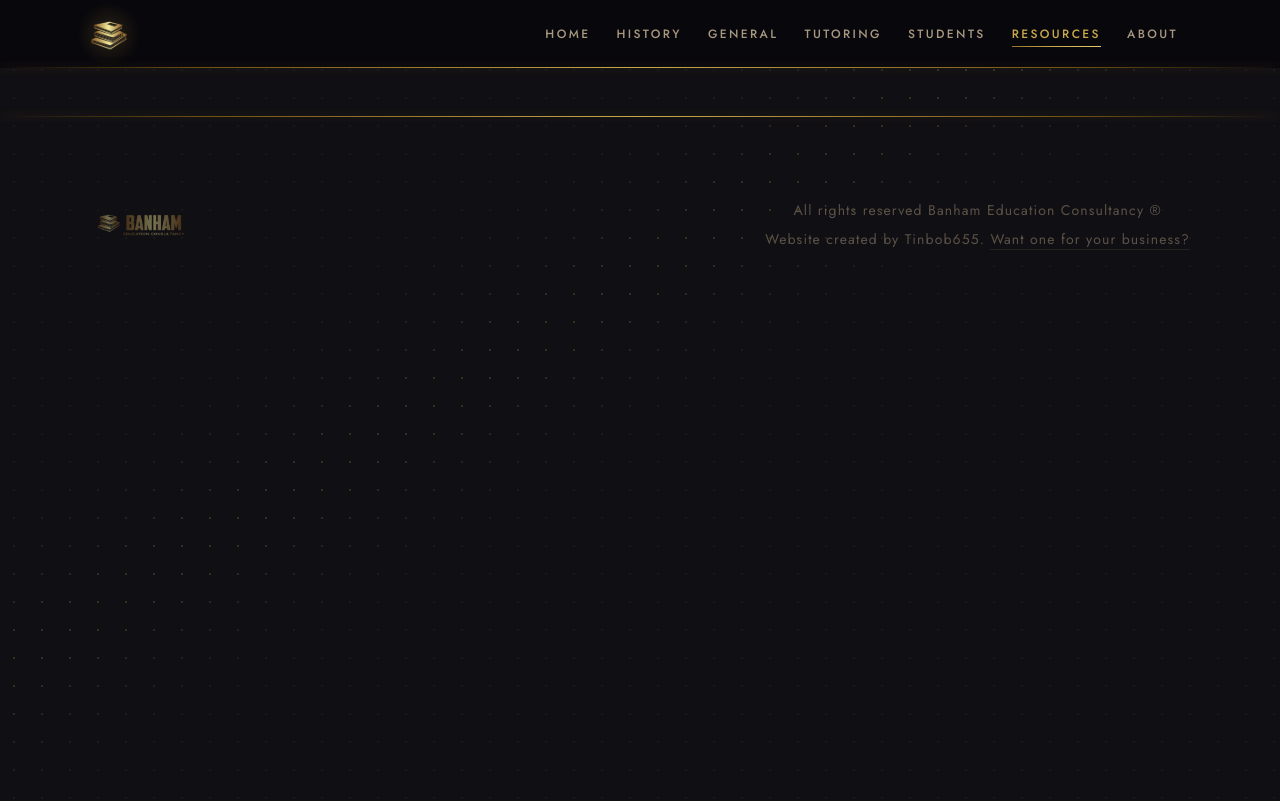
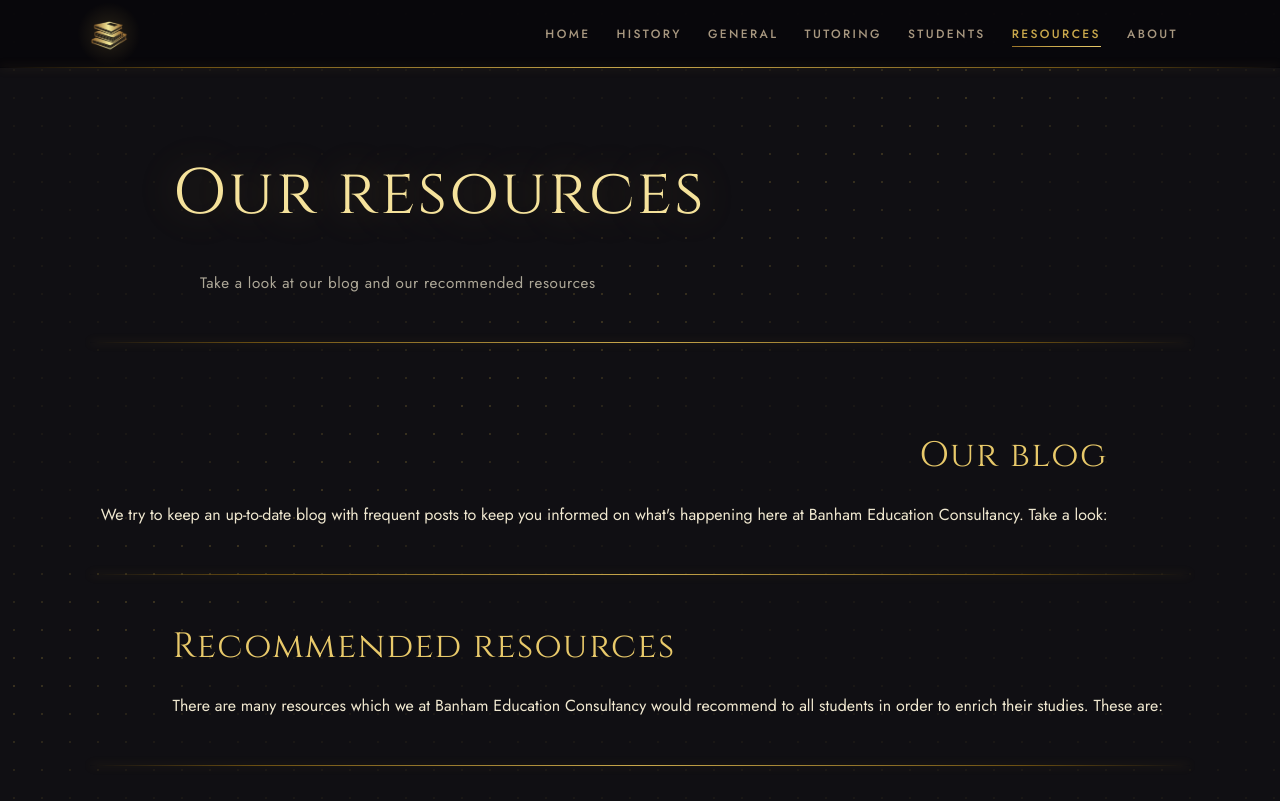
Before and after one commit to tinbob655/banham-education-consultancy, a React (Vite) app: page /resources in a window 1280 px wide. Shown: the top 801 px of the page. Built offline with nearby package versions, Linux system fonts and the light colour scheme.

Commit message:
setup for resources page

```diff
--- a/src/AllRoutes.tsx
+++ b/src/AllRoutes.tsx
@@ -10,7 +10,6 @@
 import Resources from "./components/pages/resources/Resources.tsx";
 import Students from "./components/pages/students/Students.tsx";
 import Tutoring from "./components/pages/tutoring/Tutoring.tsx";
-import Blog from "./components/pages/blog/Blog.tsx";
 
 const routeInfo:[string, React.ComponentType][] = [
     ['', Home],
@@ -21,7 +20,6 @@
     ['resources', Resources],
     ['students', Students],
     ['tutoring', Tutoring],
-    ['blog', Blog]
 ]
 
 export default function AllRoutes():React.ReactElement {
--- a/src/components/pages/home/Home.tsx
+++ b/src/components/pages/home/Home.tsx
@@ -60,7 +60,7 @@
                     Each month our blog provides teachers and school leaders with practical tips and interesting links
                     to educational research that we are using to develop teaching and learning.
                 </p>
-                <FancyButton text={"View our blog"} path={"/blog"} />
+                <FancyButton text={"View our blog"} path={"/resources"} />
             </GenericMarkupSection>
 
             <GenericMarkupSection heading={"Our reviews"}>
--- /dev/null
+++ b/src/components/pages/resources/RecommendedItems.tsx
@@ -0,0 +1,9 @@
+import React from 'react';
+
+export default function RecommendedItems():React.ReactElement {
+
+    return (
+        <React.Fragment>
+        </React.Fragment>
+    )
+}
--- a/src/components/pages/resources/Resources.tsx
+++ b/src/components/pages/resources/Resources.tsx
@@ -1,9 +1,32 @@
 import React from 'react';
+import PageHeader from "../../general/PageHeader.tsx";
+import GenericMarkupSection from "../../general/GenericMarkupSection.tsx";
+import Blog from "./Blog.tsx";
+import RecommendedItems from "./RecommendedItems.tsx";
 
 export default function Resources():React.ReactElement {
 
     return (
         <React.Fragment>
+            <PageHeader title={"Our resources"} subtitle={"Take a look at our blog and our recommended resources"}/>
+
+            {/*blog section*/}
+            <GenericMarkupSection heading={"Our blog"}>
+                <p>
+                    We try to keep an up-to-date blog with frequent posts to keep you informed on what's happening here
+                    at Banham Education Consultancy. Take a look:
+                </p>
+                <Blog/>
+            </GenericMarkupSection>
+
+            {/*recommended resources section*/}
+            <GenericMarkupSection heading={"Recommended resources"} left>
+                <p>
+                    There are many resources which we at Banham Education Consultancy would recommend to all students
+                    in order to enrich their studies. These are:
+                </p>
+                <RecommendedItems/>
+            </GenericMarkupSection>
         </React.Fragment>
     )
 }
```
Also changed, not shown: src/components/pages/resources/Blog.tsx (renamed from src/components/pages/blog/Blog.tsx).
